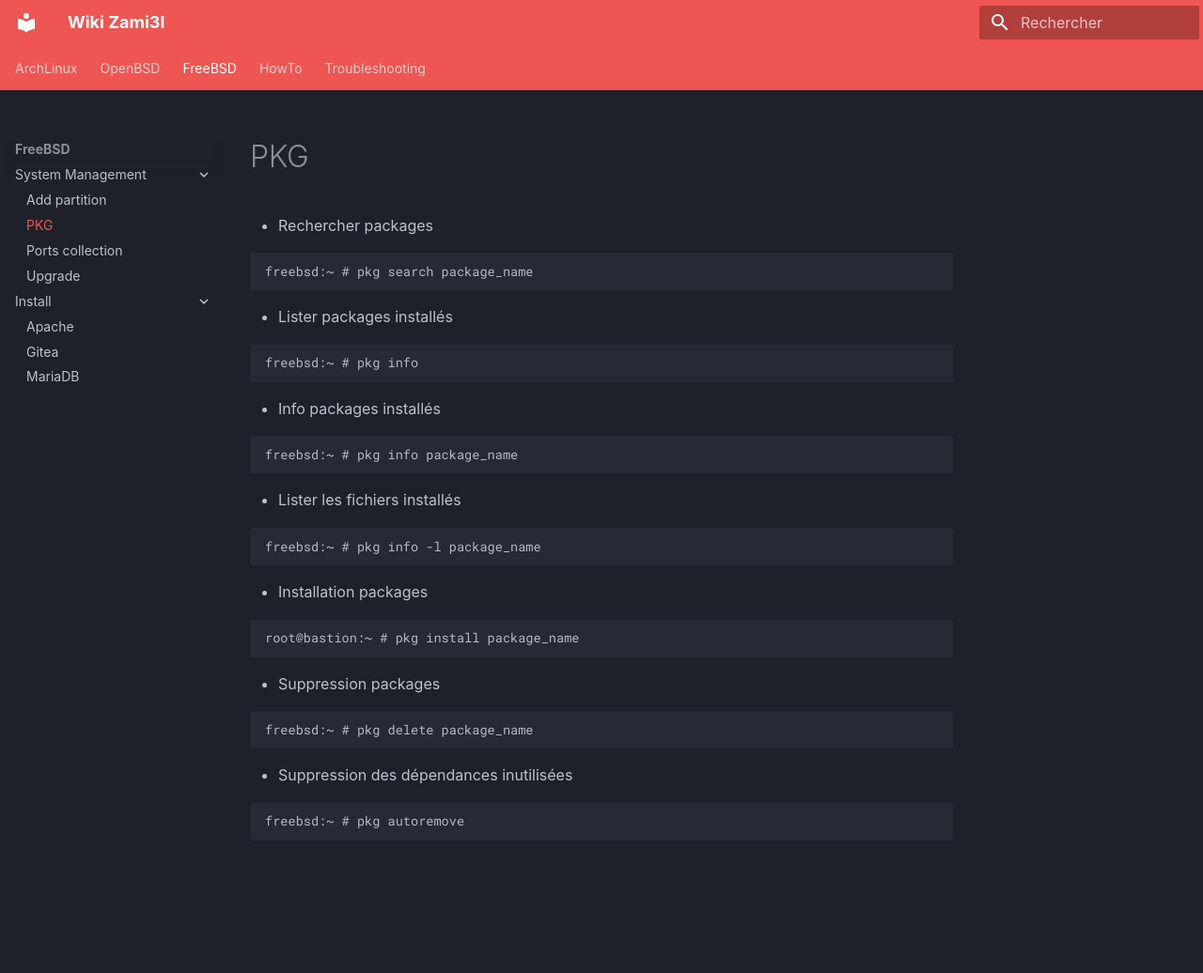
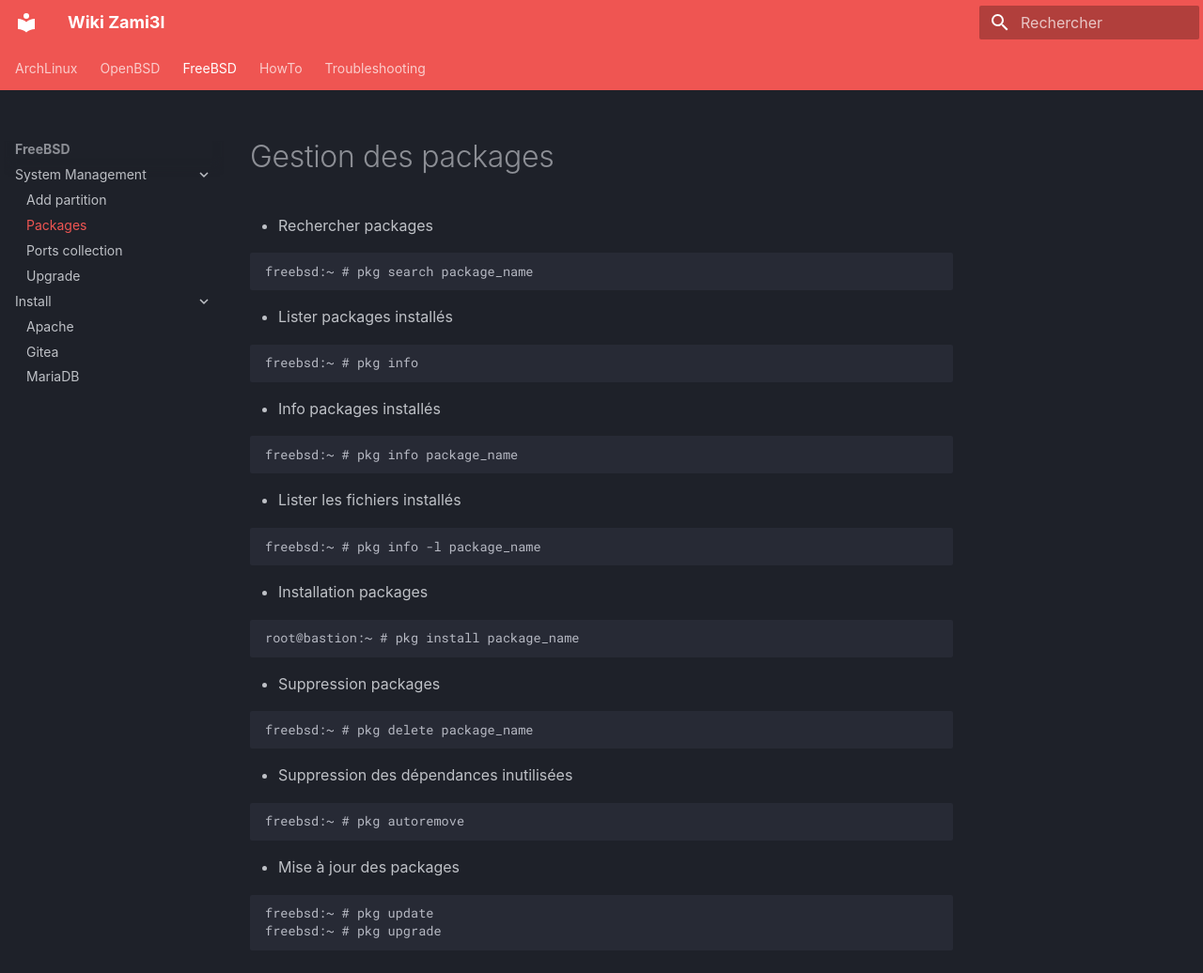
Before and after one commit to zami3l/wiki, an MkDocs documentation site: the page built from docs/freebsd/system-management/packages.md, in a window 1280 px wide and 1036 px high. Shown: the whole window at 94% size. Built offline with MkDocs 1.6.1 and Material for MkDocs 9.7.7, drawn with Linux system fonts in a browser that asks for light colours; some web fonts are replaced.

Commit message:
refactor(freebsd): rename pkg to packages

````diff
--- a/docs/freebsd/system-management/pkg.md
+++ b/docs/freebsd/system-management/packages.md
@@ -1,4 +1,4 @@
-PKG
+Gestion des packages
 ===
 
 - Rechercher packages
@@ -35,3 +35,9 @@ freebsd:~ # pkg delete package_name
 ```shell
 freebsd:~ # pkg autoremove
 ```
+
+- Mise à jour des packages
+```shell
+freebsd:~ # pkg update
+freebsd:~ # pkg upgrade
+```
--- a/mkdocs.yml
+++ b/mkdocs.yml
@@ -30,7 +30,7 @@ nav:
   - FreeBSD:
     - System Management:
       - Add partition: freebsd/system-management/add-partition.md
-      - PKG: freebsd/system-management/pkg.md
+      - Packages: freebsd/system-management/packages.md
       - Ports collection: freebsd/system-management/ports-collection.md
       - Upgrade: freebsd/system-management/upgrade.md
     - Install:
````
